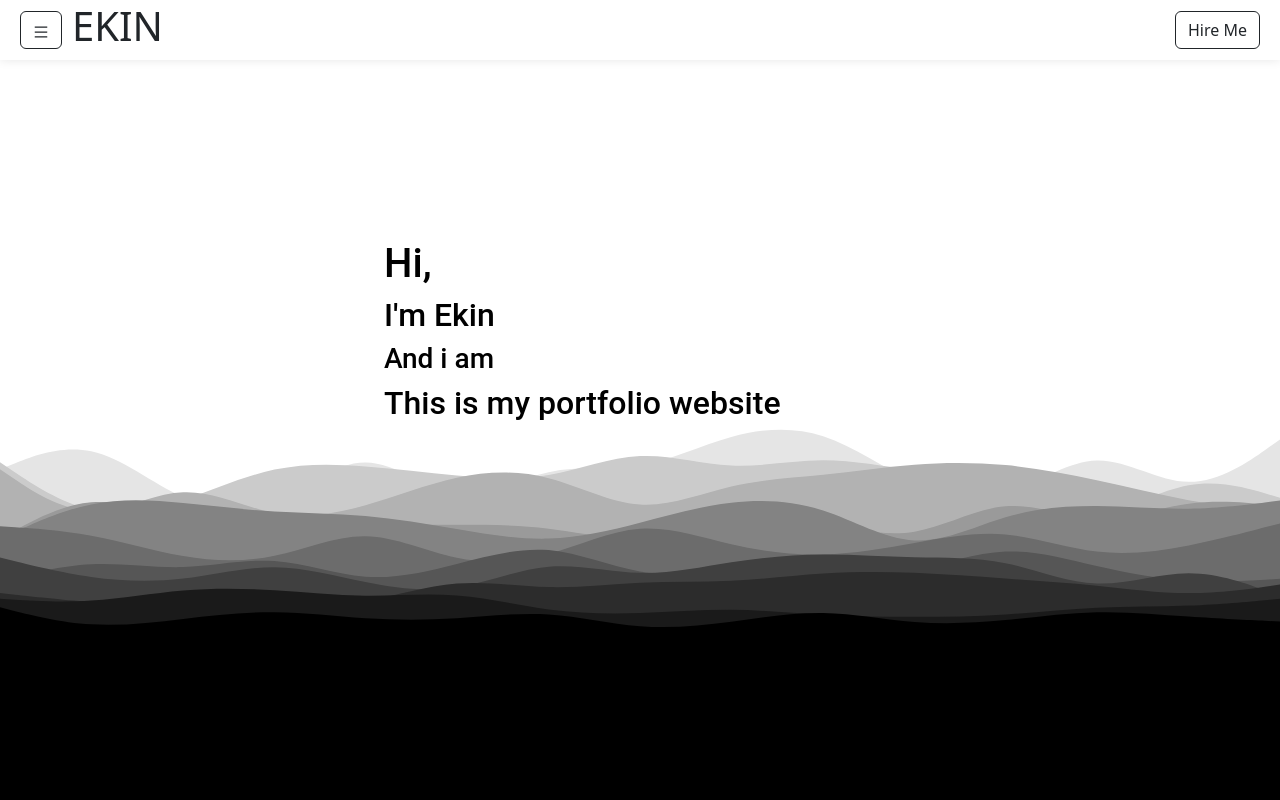
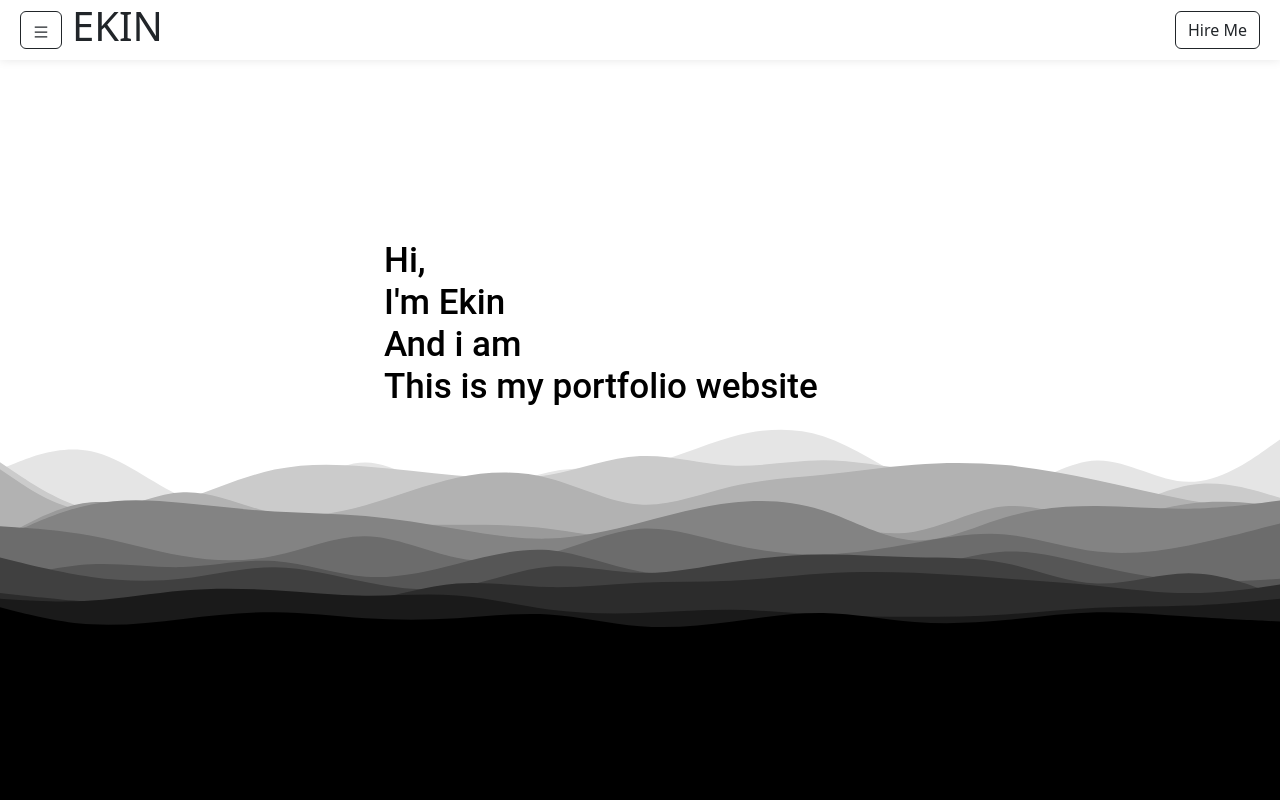
Before and after one commit to ekomeko/portfolio-website, a React (Create React App) app: page / in a window 1280 px wide. Shown: the top 800 px of the page. Built offline with nearby package versions, Linux system fonts and the light colour scheme.

Commit message:
changing font

```diff
--- a/src/mainscreen/one.css
+++ b/src/mainscreen/one.css
@@ -45,8 +45,6 @@
     position: absolute;
     top: 30%;
     left: 30%;
-    text-size-adjust: 100%;
-    font-size: 100%;
     font-family: 'Roboto', sans-serif;
     font-weight: 10;
     color: black;
@@ -54,3 +52,17 @@
     width: 40%;
     text-shadow: 0 0 10px 0 rgba(0, 0, 0, 0.5);
   }
+
+
+
+.div > *{
+    margin: 0;
+    padding: 0;
+    box-sizing: border-box;
+    font-family: 'Roboto', sans-serif;
+    font-weight: 20px;
+    color: black;
+    text-shadow: 0 0 10px 0 rgba(0, 0, 0, 0.5);
+    font-size: 35px;
+
+}
```
